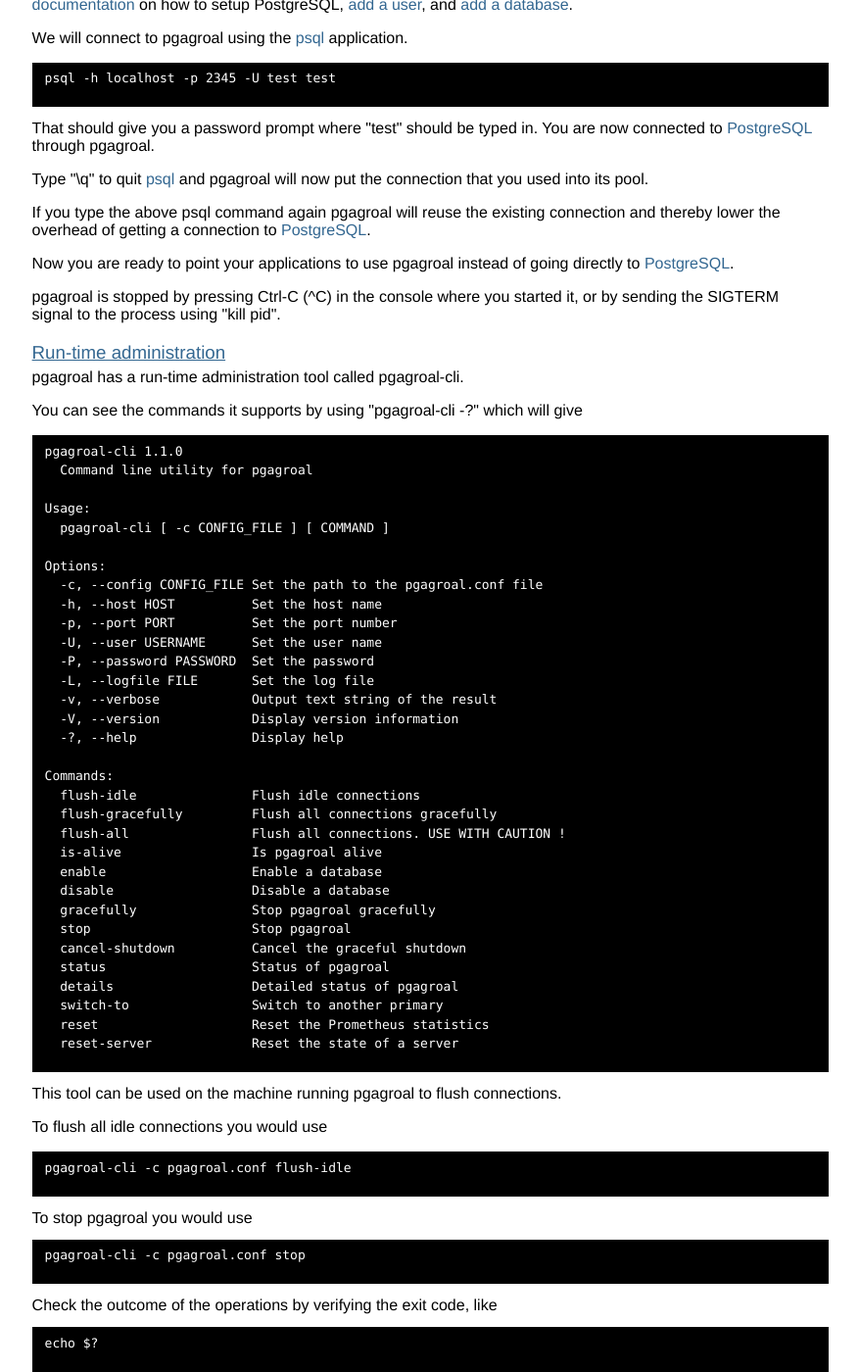
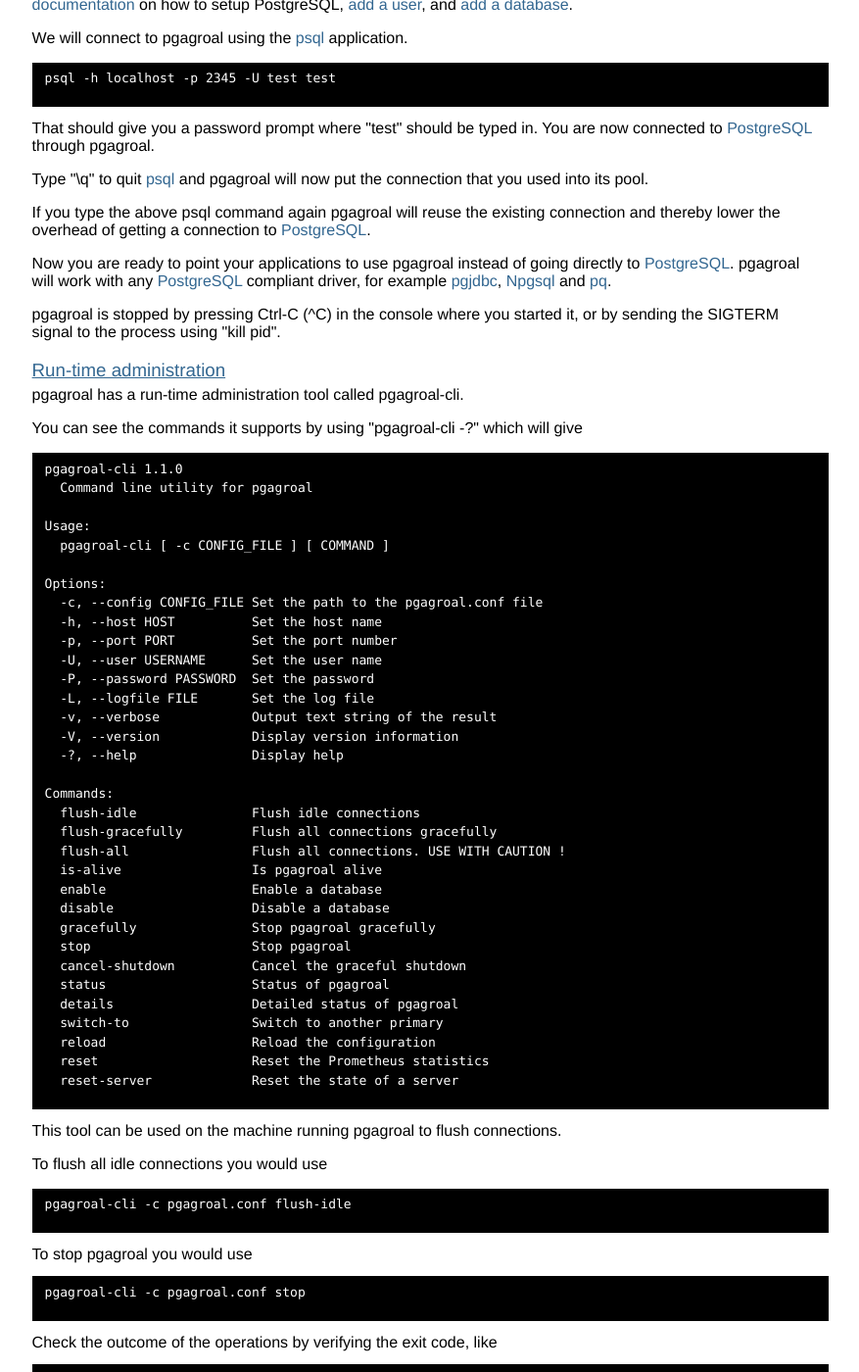
Before and after one commit to agroal/pgagroal, a Jekyll site: the page built from gettingstarted.html, in a window 1280 px wide and 1400 px high, scrolled down 1522 px. Shown: the whole window at 98% size, without its empty margins (219-1096 px from the left). Built offline with Jekyll 4.4.1, drawn with Linux system fonts in a browser that asks for light colours; some web fonts are replaced.

Commit message:
Add reload to commands

```diff
--- a/gettingstarted.html
+++ b/gettingstarted.html
@@ -123,7 +123,9 @@
     thereby lower the overhead of getting a connection to <a href="https://www.postgresql.org">PostgreSQL</a>.
     <p/>
     Now you are ready to point your applications to use pgagroal instead of going directly to
-    <a href="https://www.postgresql.org">PostgreSQL</a>.
+    <a href="https://www.postgresql.org">PostgreSQL</a>. pgagroal will work with any
+    <a href="https://www.postgresql.org">PostgreSQL</a> compliant driver, for example <a href="https://jdbc.postgresql.org/">pgjdbc</a>,
+    <a href="https://www.npgsql.org/">Npgsql</a> and <a href="https://github.com/lib/pq">pq</a>.
     <p/>
     pgagroal is stopped by pressing Ctrl-C (^C) in the console where you started it, or by sending
     the SIGTERM signal to the process using "kill pid".
@@ -165,6 +167,7 @@
   status                   Status of pgagroal
   details                  Detailed status of pgagroal
   switch-to                Switch to another primary
+  reload                   Reload the configuration
   reset                    Reset the Prometheus statistics
   reset-server             Reset the state of a server
     </pre>
```
